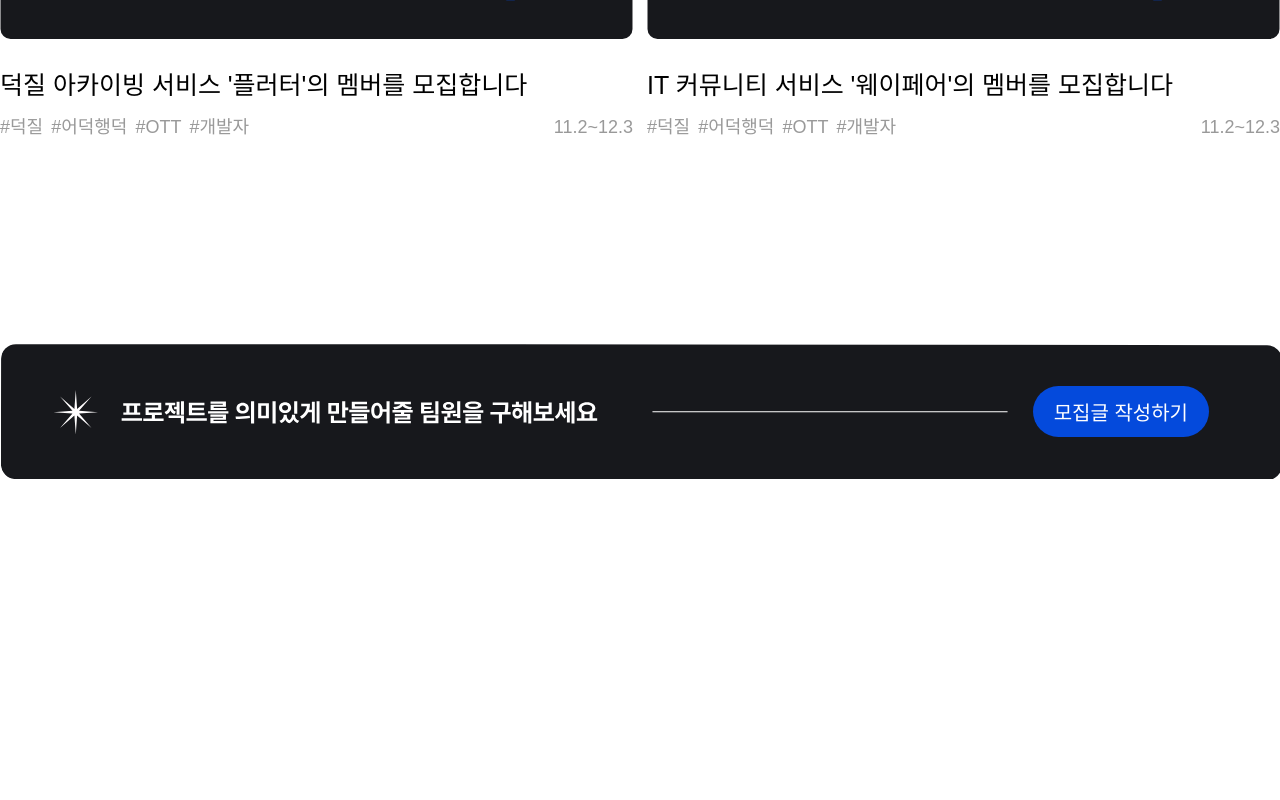
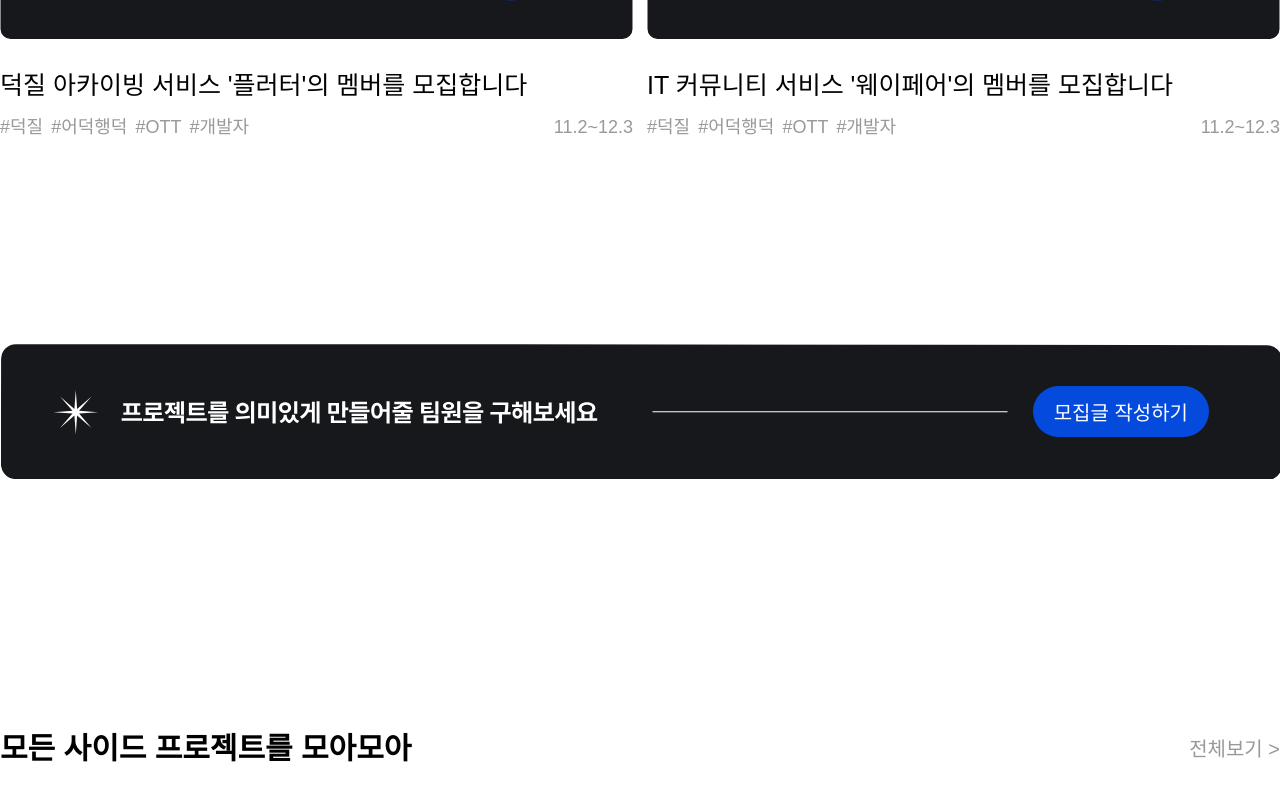
Before and after one commit to ProjectCoco/wayfarer-frontend, a Next.js app: page / in a window 1280 px wide. Shown: the part 2278-3078 px from the top of the page. Built offline with nearby package versions, Linux system fonts and the light colour scheme; a web font is replaced by a local one.

Commit message:
design: 홈페이지 SmallCards 레이아웃

```diff
--- a/pages/index.tsx
+++ b/pages/index.tsx
@@ -2,18 +2,24 @@ import type { NextPage } from "next";
 import styled from "styled-components";
 import Banner from "../components/common/Banner/Banner";
 import SubBanner from "../components/common/Banner/SubBanner";
+import SmallCards from "../components/common/Cards/SmallCards";
 import BigCards from "../components/pages/Home/BigCards";
+import CardsHeader from "../components/pages/Home/CardsHeader";
 
 const Home: NextPage = () => {
   return (
     <HomeContainer>
       <Banner text={"모집글 작성하기"} />
-      <ContentsContainer>
+      <BigCardsContainer>
         <BigCards title={"지금 뜨는 사이드 프로젝트 보러 갈까요? 🚀"} />
         <BigCards title={"따끈따끈한 신규 스터디 구경해보세요 👀"} />
         <BigCards title={"지금 당신에게 필요한 인사이트 ✏️"} />
-      </ContentsContainer>
+      </BigCardsContainer>
       <SubBanner />
+      <SmallCardsContainer>
+        <CardsHeader title={"모든 사이드 프로젝트를 모아모아"} />
+        <SmallCards />
+      </SmallCardsContainer>
     </HomeContainer>
   );
 };
@@ -28,10 +34,16 @@ const HomeContainer = styled.div`
   margin-bottom: 100px;
 `;
 
-const ContentsContainer = styled.div`
+const BigCardsContainer = styled.div`
   display: flex;
   flex-direction: column;
   width: 1280px;
   margin-top: 68.23px;
   gap: 193.22px;
 `;
+
+const SmallCardsContainer = styled.div`
+  display: flex;
+  flex-direction: column;
+  width: 1280px;
+`;
```
